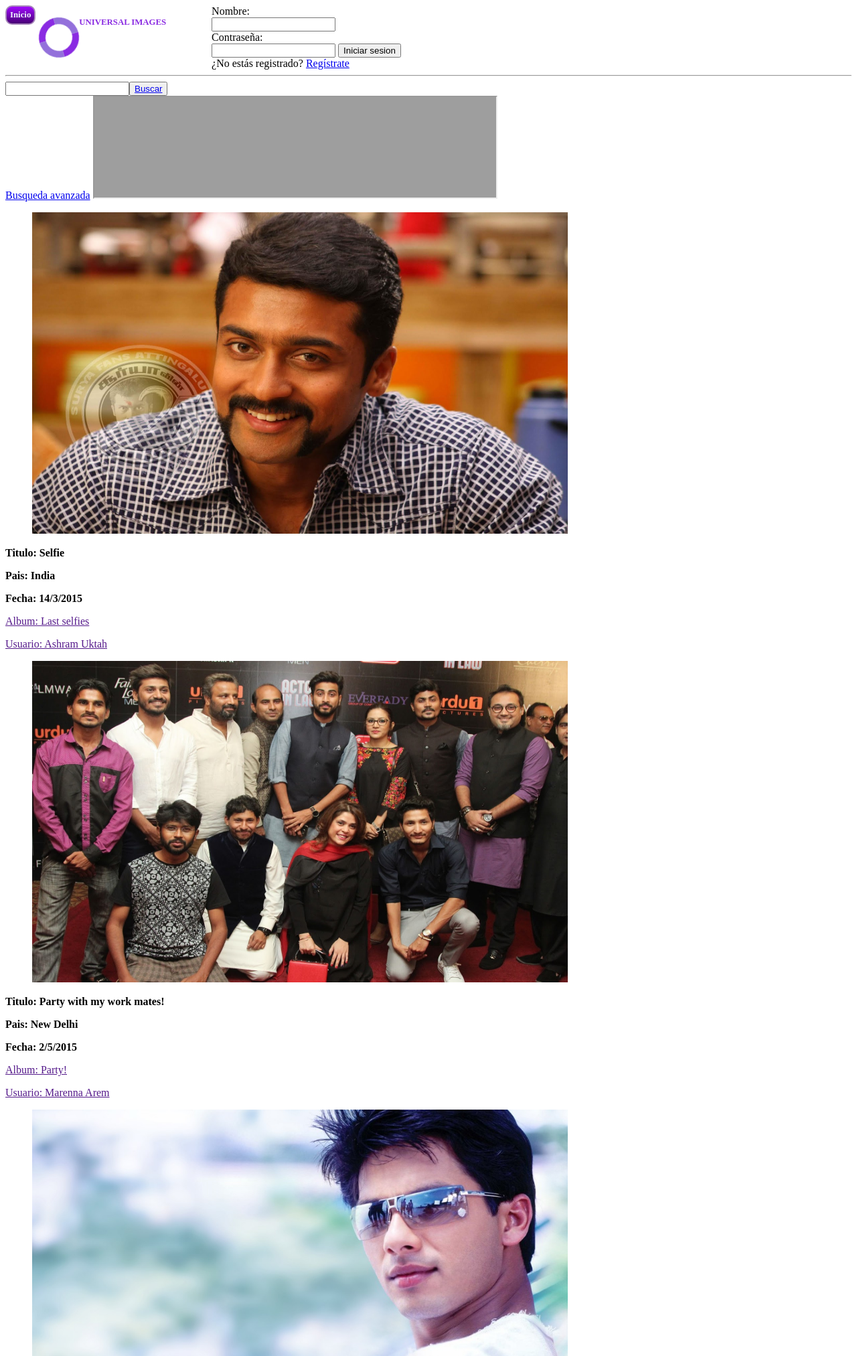
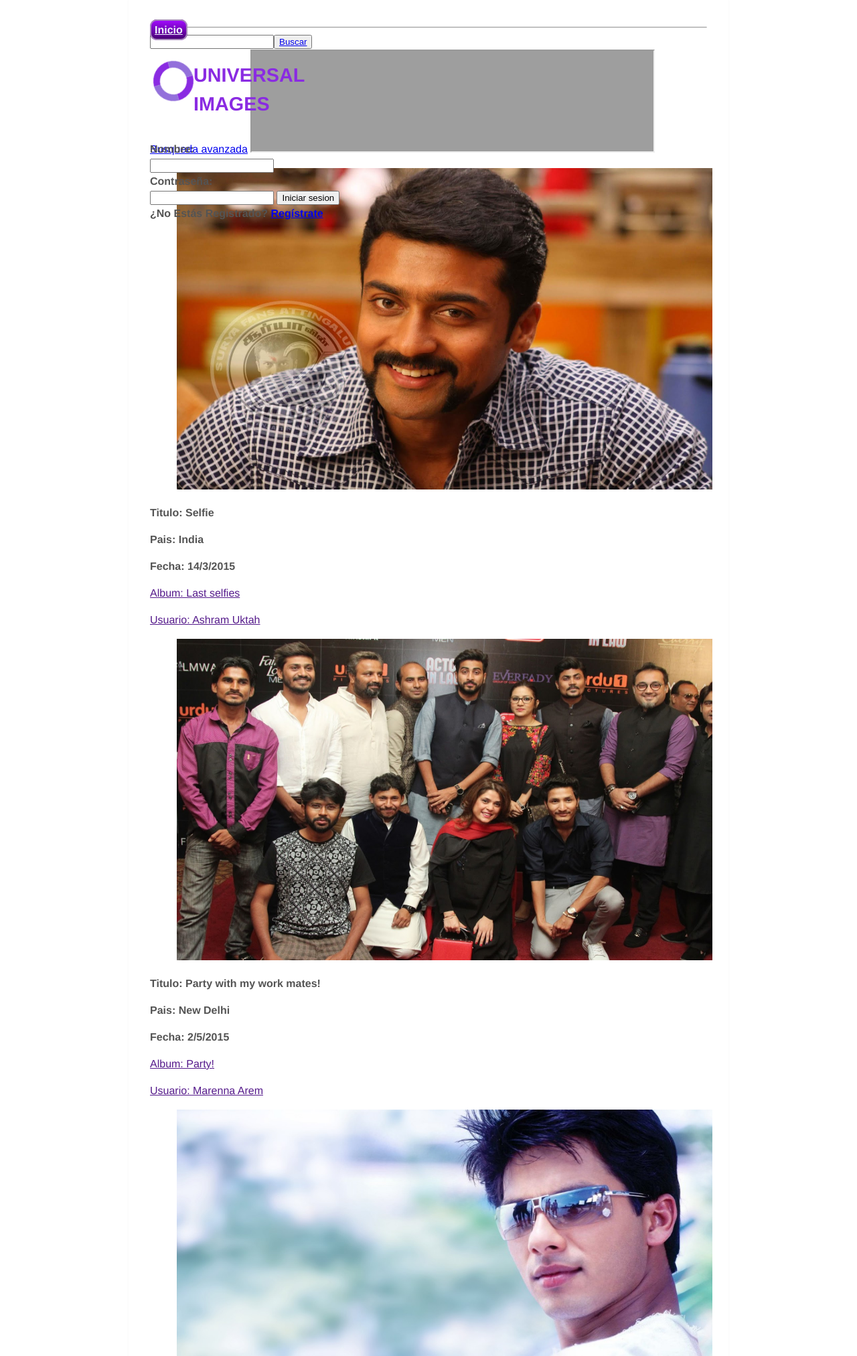
Before and after one commit to Alexei-117/PH, a PHP site: page / in a window 1280 px wide; the page is wider, and only the part inside the window is pictured. Shown: the top 2025 px of that part at 67% size. Run offline with PHP 8.4, Linux system fonts and the light colour scheme; grey boxes are pictures that could not be loaded.

Commit message:
pulleito

```diff
--- a/Práctica 4/css/index.css
+++ b/Práctica 4/css/index.css
@@ -1,22 +1,42 @@
 /*Etiquetas*/
+body {
+    background: #fff;
+    box-shadow: 0 0 2px rgba(0, 0, 0, 0.06);
+    color: #545454;
+    font-family: "Helvetica Neue", Helvetica, Arial, sans-serif;
+    font-size: 16px;
+    line-height: 1.5;
+    margin: 0 auto;
+    max-width: 65%;
+    padding: 2em 2em 4em;
+}
+header{
+	font-weight: bolder;
+    text-decoration:none;
+    text-transform:capitalize;
+
+	position: absolute;
+    float:left;
+
+	height:200px;
+	width:100%;
+}
+
 h3{
     padding:5px;
 
 	border-radius:10px;
 
     color:blueviolet;
-    font-size:1vw;
-    font-weight: bolder;
-    text-decoration:none;
-    text-transform:capitalize;
+    font-size:1.8em;
 
     width:20%;
-    position: relative;
-    float:left;
+
 
 }
 
 /*clases*/
+
 .boton-menu{
 
     background:linear-gradient(#9F0AFB, #480075);
@@ -29,13 +49,7 @@ h3{
 	border-color: #A889BB;
 
     color:aliceblue;
-    font-size:1vw;
-    font-weight: bolder;
-    text-decoration:none;
-    text-transform:capitalize;
 
-    position:relative;
-    float:left;
     vertical-align: middle;
 }
 
@@ -55,15 +69,11 @@ h3{
     border-width:10px;
     border-style: solid;
 
-    color:aliceblue;
-    font-size:2vw;
-    font-weight: bolder;
-    text-decoration:none;
-    text-transform:capitalize;
-
     animation: giroLogo 20s linear infinite;
 }
 
+
+/*animaciones*/
 @keyframes giroLogo{
     from{ transform: rotate(0deg)}
     to{transform:rotate(360deg)}
--- a/Práctica 4/index.html
+++ b/Práctica 4/index.html
@@ -9,10 +9,14 @@
 </head>
 
 <body>
-	<header>
+	<header class="menu">
 		<a href="index.html" class="boton-menu">Inicio</a>
 
-		<h3><div id="logo-U"></div>UNIVERSAL IMAGES</h3>
+		<h3>
+			<div id="logo-U">
+			</div>
+			UNIVERSAL IMAGES
+		</h3>
 		<form action="inicio_sesion.php">
 			Nombre:<br>
 			<input type="text" name="nombre">
```
